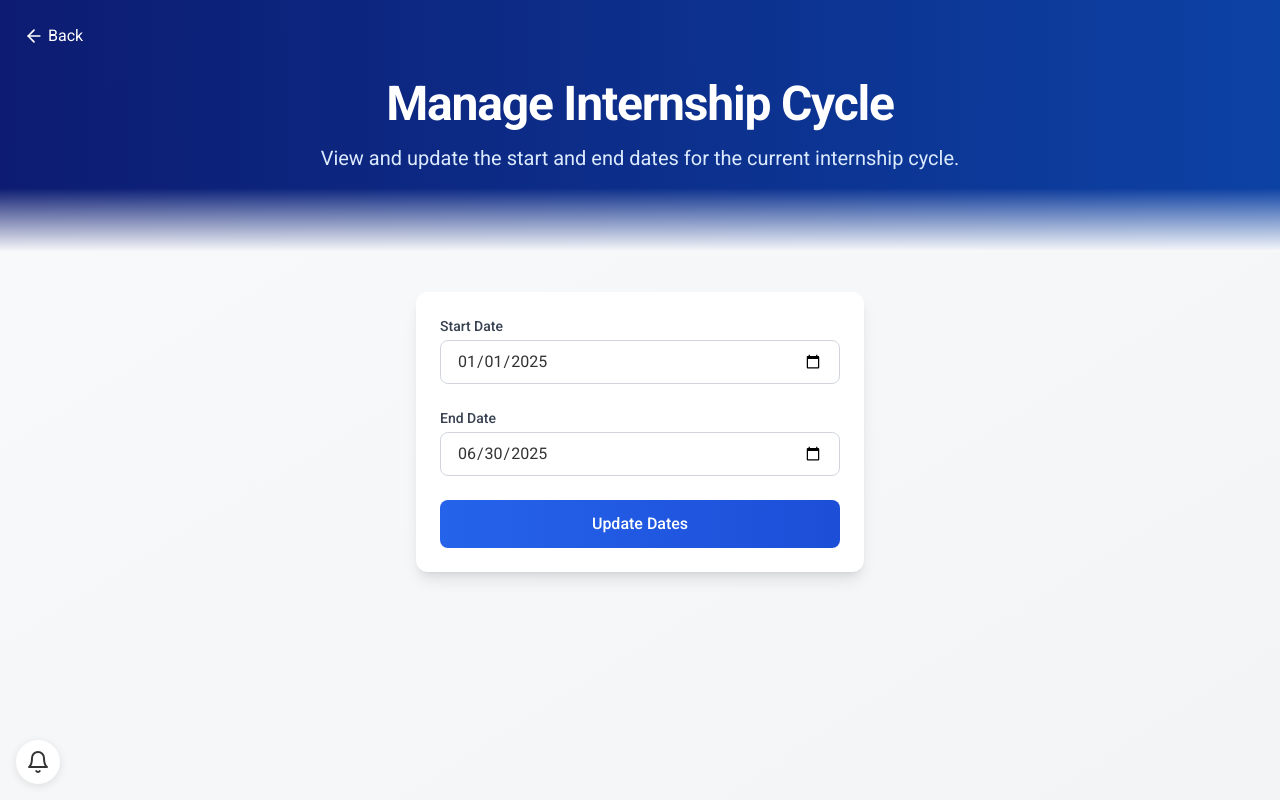
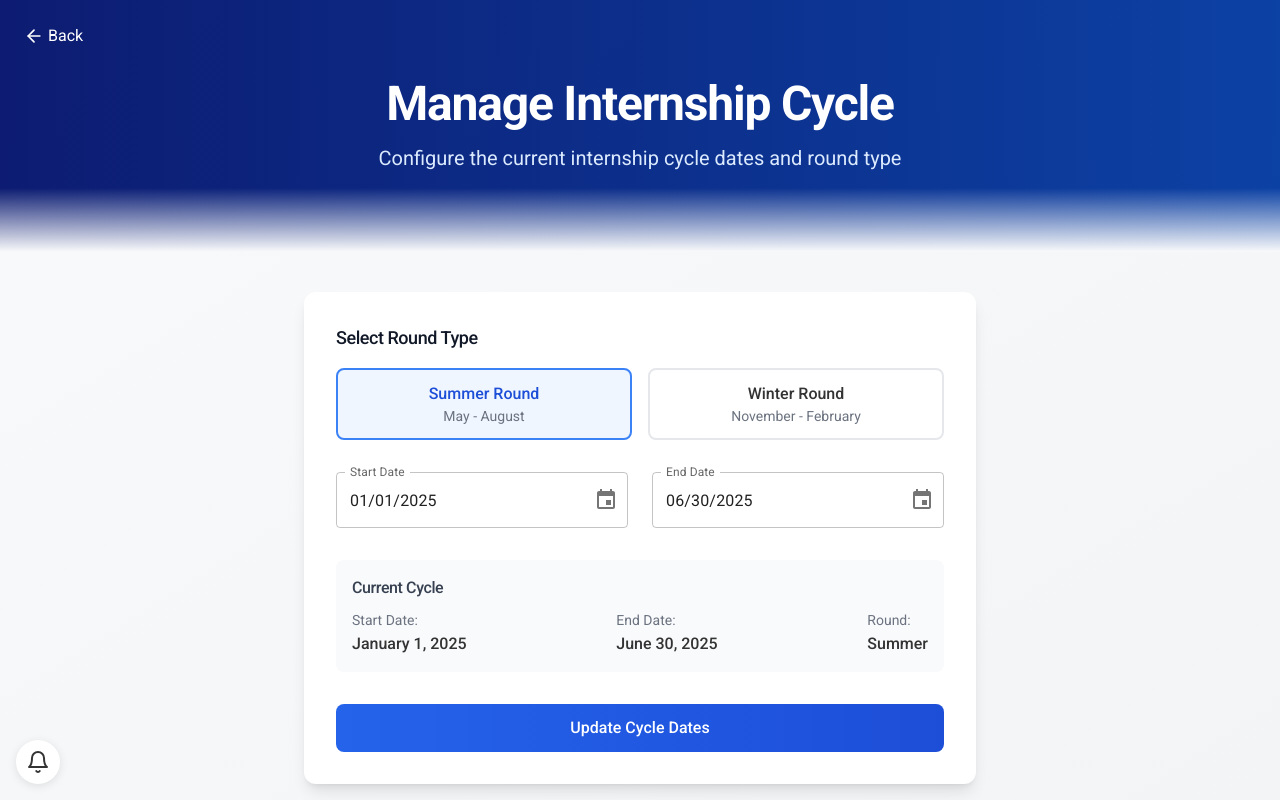
Before and after one commit to CSEN603-2025/Ghost-in-the-Machine, a React (Create React App) app: page /manage-internship-cycle in a window 1280 px wide. Built offline with nearby package versions, Linux system fonts and the light colour scheme; a web font is replaced by a local one.

Commit message:
Edited somethings in SCAD

```diff
--- a/package.json
+++ b/package.json
@@ -3,17 +3,23 @@
   "version": "0.1.0",
   "private": true,
   "dependencies": {
+    "@emotion/react": "^11.14.0",
+    "@emotion/styled": "^11.14.0",
+    "@mui/material": "^7.1.0",
+    "@mui/x-date-pickers": "^8.3.1",
     "@tailwindcss/postcss": "^4.1.5",
     "@testing-library/dom": "^10.4.0",
     "@testing-library/jest-dom": "^6.6.3",
     "@testing-library/react": "^16.3.0",
     "@testing-library/user-event": "^13.5.0",
+    "date-fns": "^4.1.0",
     "framer-motion": "^12.10.1",
     "html2canvas": "^1.4.1",
     "jspdf": "^3.0.1",
     "lucide-react": "^0.507.0",
     "react": "^18.0.0",
     "react-chartjs-2": "^5.3.0",
+    "react-datepicker": "^8.3.0",
     "react-dom": "^18.0.0",
     "react-hot-toast": "^2.5.2",
     "react-icons": "^5.5.0",
--- a/src/components/Navbar.jsx
+++ b/src/components/Navbar.jsx
@@ -14,9 +14,9 @@ const Navbar = () => {
         <h1 className="text-3xl font-bold text-[#EBEBEB]">GUC</h1>
 
         <ul className="hidden md:flex gap-8 text-[#EBEBEB]">
-          <li className="hover:text-[#829CD0] transition duration-300 cursor-pointer">Home</li>
-          <li className="hover:text-[#829CD0] transition duration-300 cursor-pointer">About</li>
-          <li className="hover:text-[#829CD0] transition duration-300 cursor-pointer">Contact</li>
+          <li className="hover:text-[#829CD0] transition duration-300 cursor-pointer"></li>
+          <li className="hover:text-[#829CD0] transition duration-300 cursor-pointer"></li>
+          <li className="hover:text-[#829CD0] transition duration-300 cursor-pointer"></li>
         </ul>
 
         <div onClick={handleNav} className="block md:hidden cursor-pointer">
@@ -32,9 +32,9 @@ const Navbar = () => {
       >
         <h1 className="text-3xl font-bold m-4 text-[#EBEBEB]">GUC</h1>
         <ul className="pt-10 uppercase">
-          <li className="p-4 border-b border-[#829CD0] hover:text-[#EBEBEB]">Home</li>
-          <li className="p-4 border-b border-[#829CD0] hover:text-[#EBEBEB]">About</li>
-          <li className="p-4 border-b border-[#829CD0] hover:text-[#EBEBEB]">Contact</li>
+          <li className="p-4 border-b border-[#829CD0] hover:text-[#EBEBEB]"></li>
+          <li className="p-4 border-b border-[#829CD0] hover:text-[#EBEBEB]"></li>
+          <li className="p-4 border-b border-[#829CD0] hover:text-[#EBEBEB]"></li>
         </ul>
       </div>
     </div>
--- a/src/pages/ManageCycle.jsx
+++ b/src/pages/ManageCycle.jsx
@@ -2,31 +2,63 @@ import React, { useState } from 'react';
 import { motion } from 'framer-motion';
 import { useToastNotifications } from '../hooks/useToastNotifications';
 import { useNavigate } from 'react-router-dom';
-import { ArrowLeft } from 'lucide-react';
-
-
+import { ArrowLeft, Calendar, CheckCircle } from 'lucide-react';
+import { DatePicker } from '@mui/x-date-pickers/DatePicker';
+import { LocalizationProvider } from '@mui/x-date-pickers/LocalizationProvider';
+import { AdapterDateFns } from '@mui/x-date-pickers/AdapterDateFns';
+import { TextField } from '@mui/material';
 
 const ManageCycle = () => {
-  // Dummy current cycle dates
-  const [startDate, setStartDate] = useState('2025-01-01');
-  const [endDate, setEndDate] = useState('2025-06-30');
+  // State for dates and round type
+  const [startDate, setStartDate] = useState(new Date('2025-01-01'));
+  const [endDate, setEndDate] = useState(new Date('2025-06-30'));
+  const [roundType, setRoundType] = useState('summer');
+  const [updateSuccess, setUpdateSuccess] = useState(false);
   const { success, error } = useToastNotifications();
   const navigate = useNavigate();
+
   const handleBack = () => navigate('/scad-dashboard');
-
 
   const handleSubmit = (e) => {
     e.preventDefault();
+
     if (!startDate || !endDate) {
       error('Please select both start and end dates');
       return;
     }
-    if (new Date(startDate) > new Date(endDate)) {
+
+    if (startDate > endDate) {
       error('Start date cannot be after end date');
       return;
     }
-    localStorage.setItem('internshipCycle', JSON.stringify({ start: startDate, end: endDate }));
-    success('Internship cycle dates updated');
+
+    const formattedDates = {
+      start: startDate.toISOString().split('T')[0],
+      end: endDate.toISOString().split('T')[0],
+      roundType
+    };
+
+    localStorage.setItem('internshipCycle', JSON.stringify(formattedDates));
+    success('Internship cycle dates updated successfully!');
+    setUpdateSuccess(true);
+
+    // Reset success message after 3 seconds
+    setTimeout(() => setUpdateSuccess(false), 3000);
+  };
+
+  // Preset date handlers
+  const setSummerRound = () => {
+    const currentYear = new Date().getFullYear();
+    setStartDate(new Date(`${currentYear}-05-01`));
+    setEndDate(new Date(`${currentYear}-08-31`));
+    setRoundType('summer');
+  };
+
+  const setWinterRound = () => {
+    const currentYear = new Date().getFullYear();
+    setStartDate(new Date(`${currentYear}-11-01`));
+    setEndDate(new Date(`${currentYear + 1}-02-28`));
+    setRoundType('winter');
   };
 
   return (
@@ -62,49 +94,121 @@ const handleBack = () => navigate('/scad-dashboard');
             transition={{ delay: 0.3 }}
             className="text-xl text-blue-100 max-w-2xl mx-auto"
           >
-            View and update the start and end dates for the current internship cycle.
+            Configure the current internship cycle dates and round type
           </motion.p>
         </div>
         <div className="absolute bottom-0 left-0 right-0 h-16 bg-gradient-to-t from-gray-50 to-transparent"></div>
       </motion.div>
 
       {/* Main Content */}
-      <div className="max-w-md mx-auto bg-white rounded-xl shadow-lg p-6 mt-10">
-        <form onSubmit={handleSubmit} className="space-y-6">
+      <div className="max-w-2xl mx-auto bg-white rounded-xl shadow-lg p-8 mt-10 mb-16">
+        <form onSubmit={handleSubmit} className="space-y-8">
+          {/* Round Type Selection */}
           <div>
-            <label htmlFor="start-date" className="block text-sm font-medium text-gray-700">
-              Start Date
-            </label>
-            <input
-              type="date"
-              id="start-date"
+            <h3 className="text-lg font-medium text-gray-900 mb-4">Select Round Type</h3>
+            <div className="grid grid-cols-2 gap-4">
+              <button
+                type="button"
+                onClick={setSummerRound}
+                className={`py-3 px-4 rounded-lg border-2 transition-all ${roundType === 'summer'
+                  ? 'border-blue-500 bg-blue-50 text-blue-700'
+                  : 'border-gray-200 hover:border-blue-300'}`}
+              >
+                <div className="flex flex-col items-center">
+                  <span className="font-medium">Summer Round</span>
+                  <span className="text-sm text-gray-500">May - August</span>
+                </div>
+              </button>
+              <button
+                type="button"
+                onClick={setWinterRound}
+                className={`py-3 px-4 rounded-lg border-2 transition-all ${roundType === 'winter'
+                  ? 'border-blue-500 bg-blue-50 text-blue-700'
+                  : 'border-gray-200 hover:border-blue-300'}`}
+              >
+                <div className="flex flex-col items-center">
+                  <span className="font-medium">Winter Round</span>
+                  <span className="text-sm text-gray-500">November - February</span>
+                </div>
+              </button>
+            </div>
+          </div>
+
+          {/* Date Pickers */}
+          <div className="grid md:grid-cols-2 gap-6">
+            <LocalizationProvider dateAdapter={AdapterDateFns}>
+              <DatePicker
+                label="Start Date"
                 value={startDate}
-              onChange={(e) => setStartDate(e.target.value)}
-              className="mt-1 block w-full px-4 py-2 border border-gray-300 rounded-lg focus:ring-2 focus:ring-blue-500 focus:border-transparent"
+                onChange={(newValue) => setStartDate(newValue)}
+                renderInput={(params) => <TextField {...params} fullWidth />}
+                components={{
+                  OpenPickerIcon: Calendar,
+                }}
               />
+            </LocalizationProvider>
+
+            <LocalizationProvider dateAdapter={AdapterDateFns}>
+              <DatePicker
+                label="End Date"
+                value={endDate}
+                onChange={(newValue) => setEndDate(newValue)}
+                minDate={startDate}
+                renderInput={(params) => <TextField {...params} fullWidth />}
+                components={{
+                  OpenPickerIcon: Calendar,
+                }}
+              />
+            </LocalizationProvider>
+          </div>
+
+          {/* Current Cycle Display */}
+          <div className="bg-gray-50 p-4 rounded-lg">
+            <h4 className="font-medium text-gray-700 mb-2">Current Cycle</h4>
+            <div className="flex justify-between">
+              <div>
+                <span className="text-sm text-gray-500">Start Date:</span>
+                <p className="font-medium">
+                  {startDate?.toLocaleDateString('en-US', {
+                    year: 'numeric',
+                    month: 'long',
+                    day: 'numeric'
+                  })}
+                </p>
               </div>
               <div>
-            <label htmlFor="end-date" className="block text-sm font-medium text-gray-700">
-              End Date
-            </label>
-            <input
-              type="date"
-              id="end-date"
-              value={endDate}
-              onChange={(e) => setEndDate(e.target.value)}
-              className="mt-1 block w-full px-4 py-2 border border-gray-300 rounded-lg focus:ring-2 focus:ring-blue-500 focus:border-transparent"
-            />
+                <span className="text-sm text-gray-500">End Date:</span>
+                <p className="font-medium">
+                  {endDate?.toLocaleDateString('en-US', {
+                    year: 'numeric',
+                    month: 'long',
+                    day: 'numeric'
+                  })}
+                </p>
               </div>
+              <div>
+                <span className="text-sm text-gray-500">Round:</span>
+                <p className="font-medium capitalize">{roundType}</p>
+              </div>
+            </div>
+          </div>
+
+          {/* Submit Button */}
           <button
             type="submit"
-            className="w-full py-3 bg-gradient-to-r from-blue-600 to-blue-700 text-white font-medium rounded-lg hover:from-blue-700 hover:to-blue-800 transition-all"
+            className="w-full py-3 bg-gradient-to-r from-blue-600 to-blue-700 text-white font-medium rounded-lg hover:from-blue-700 hover:to-blue-800 transition-all flex items-center justify-center"
           >
-            Update Dates
+            {updateSuccess ? (
+              <>
+                <CheckCircle className="w-5 h-5 mr-2" />
+                Updated Successfully
+              </>
+            ) : (
+              'Update Cycle Dates'
+            )}
           </button>
         </form>
       </div>
-
-      {/* ToastContainer is placed globally in App.js */}
     </div>
   );
 };
--- a/src/pages/ManageReportsAndEvaluations.jsx
+++ b/src/pages/ManageReportsAndEvaluations.jsx
@@ -71,16 +71,38 @@ const ManageReportsAndEvaluations = () => {
     {
       id: 4,
       type: 'internship',
-      studentName: 'Layla Hassan',
+      studentName: 'Noha Ahmed',
       companyName: 'InnovaTech',
       major: 'Electrical Engineering',
       status: 'Flagged',
       submissionDate: '2025-02-28',
-      clarification: 'Reviewed by SCAD office.',
+      clarification: '',
       details: 'Worked on circuit testing and hardware design tasks.',
     },
     {
       id: 5,
+      type: 'internship',
+      studentName: 'Rana Ali',
+      companyName: 'Synapse',
+      major: 'Computer Science',
+      status: 'Accepted',
+      submissionDate: '2025-02-28',
+      clarification: 'Reviewed by SCAD office.',
+      details: 'Worked on Data Analysis.',
+    },
+    {
+      id: 6,
+      type: 'internship',
+      studentName: 'Mazen Ahmed',
+      companyName: 'CIB',
+      major: 'Business',
+      status: 'Accepted',
+      submissionDate: '2025-02-28',
+      clarification: 'Reviewed by SCAD office.',
+      details: 'Worked on Marketing.',
+    },
+    {
+      id: 7,
       type: 'evaluation',
       studentName: 'Ahmed Nour',
       companyName: 'SmartSystems',
@@ -102,6 +124,18 @@ const ManageReportsAndEvaluations = () => {
       evaluationComments: 'Very committed and eager to learn.',
       submissionDate: '2025-07-25',
       rating: 4.2,
+    },
+    {
+      id: 7,
+      type: 'evaluation',
+      studentName: 'Mohamed Ayman',
+      companyName: 'Synapse',
+      mainSupervisor: 'Eng. Omar Ghareeb',
+      internshipStartDate: '2025-03-10',
+      internshipEndDate: '2025-07-20',
+      evaluationComments: 'Eager to learn.',
+      submissionDate: '2025-07-25',
+      rating: 4.7,
     },
   ]);
 
@@ -246,9 +280,13 @@ const ManageReportsAndEvaluations = () => {
 
   return (
     <div className="min-h-screen bg-gray-50">
-  <header className="bg-gradient-to-r from-blue-800 to-indigo-900 text-white shadow-lg relative">
-  <div className="container mx-auto px-6 py-8 relative">
-    <div className="text-center">
+  {/* Updated Hero Section to match ManageCycle */}
+  <motion.div
+    initial={{ opacity: 0, y: -20 }}
+    animate={{ opacity: 1, y: 0 }}
+    transition={{ duration: 0.5 }}
+    className="relative overflow-hidden"
+  >
     <motion.button
       whileHover={{ x: -5 }}
       onClick={() => navigate('/scad-dashboard')}
@@ -256,17 +294,28 @@ const ManageReportsAndEvaluations = () => {
     >
       <ArrowLeft className="mr-1 w-5 h-5" /> Back
     </motion.button>
-      <h1 className="text-4xl font-bold">Internship Management</h1>
-      <p className="text-blue-100 mt-2">Comprehensive reports and analytics dashboard</p>
+
+    <div className="absolute inset-0 bg-gradient-to-r from-[#00106A] to-[#0038A0] opacity-95"></div>
+    <div className="max-w-7xl mx-auto px-6 py-20 relative z-10 text-center">
+      <motion.h1
+        initial={{ opacity: 0, y: 20 }}
+        animate={{ opacity: 1, y: 0 }}
+        transition={{ delay: 0.2 }}
+        className="text-4xl md:text-5xl font-bold text-white mb-4"
+      >
+        Manage Reports & Evaluations
+      </motion.h1>
+      <motion.p
+        initial={{ opacity: 0, y: 20 }}
+        animate={{ opacity: 1, y: 0 }}
+        transition={{ delay: 0.3 }}
+        className="text-xl text-blue-100 max-w-2xl mx-auto"
+      >
+        View and manage all internship reports and evaluations
+      </motion.p>
     </div>
-    <div className="absolute right-6 top-1/2 transform -translate-y-1/2">
-      <button className="bg-white text-blue-800 px-4 py-2 rounded-lg font-medium hover:bg-blue-50 transition">
-        Export Data
-      </button>
-    </div>
-  </div>
-</header>
-
+    <div className="absolute bottom-0 left-0 right-0 h-16 bg-gradient-to-t from-gray-50 to-transparent"></div>
+  </motion.div>
 
       <main className="container mx-auto px-6 py-8">
         <div className="bg-white rounded-xl shadow-md overflow-hidden mb-8">
--- a/src/pages/WorkshopsPage.jsx
+++ b/src/pages/WorkshopsPage.jsx
@@ -1,4 +1,4 @@
-// src/pages/WorkshopsPage.jsx
+
 import React, { useState } from 'react';
 import { useWorkshops } from '../hooks/useWorkshops';
 import WorkshopForm from '../components/WorkshopForm';
```
Also changed, not shown: 1 other file (tests, documents, lock files or other folders). Lines whose indentation alone changed are shown as unchanged.
